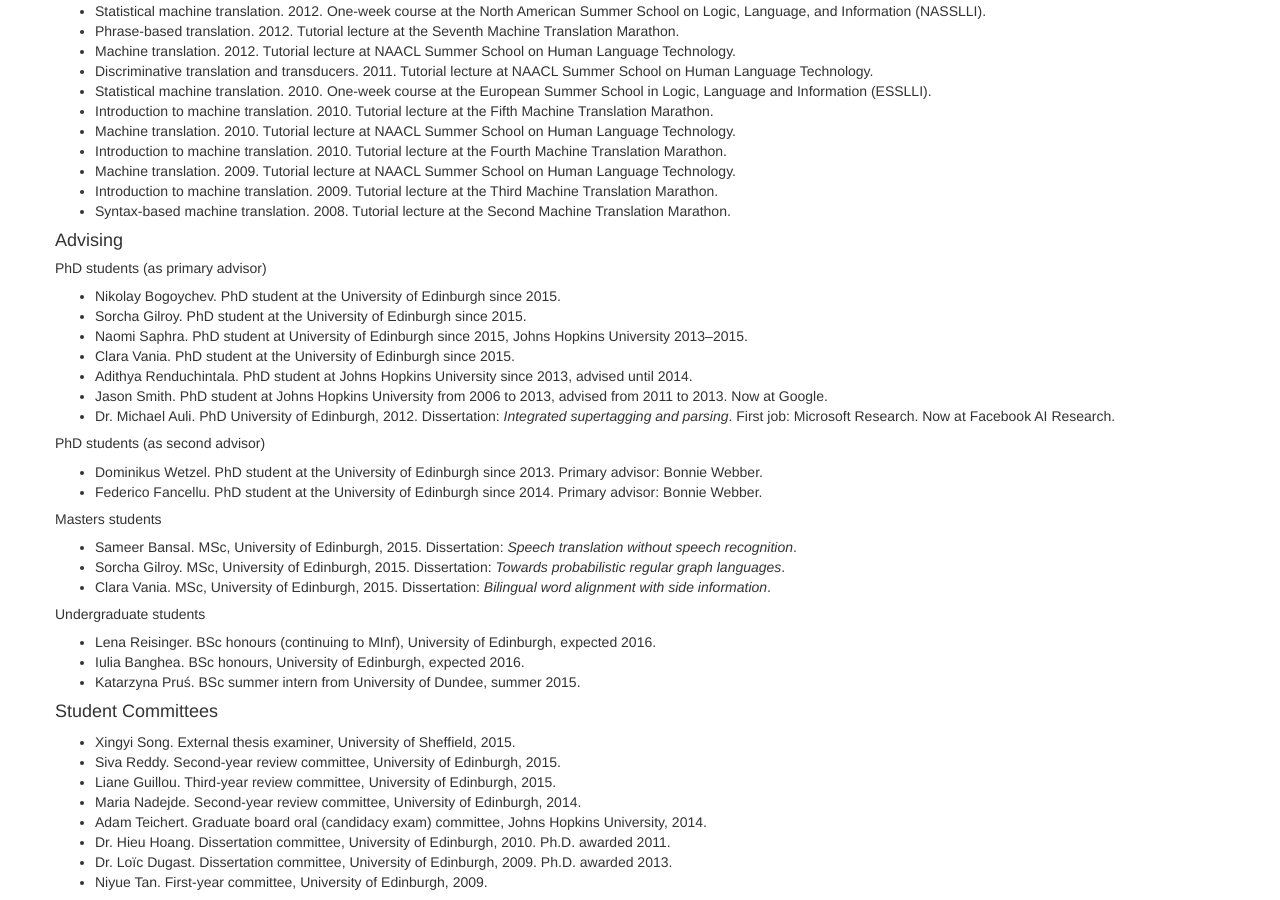
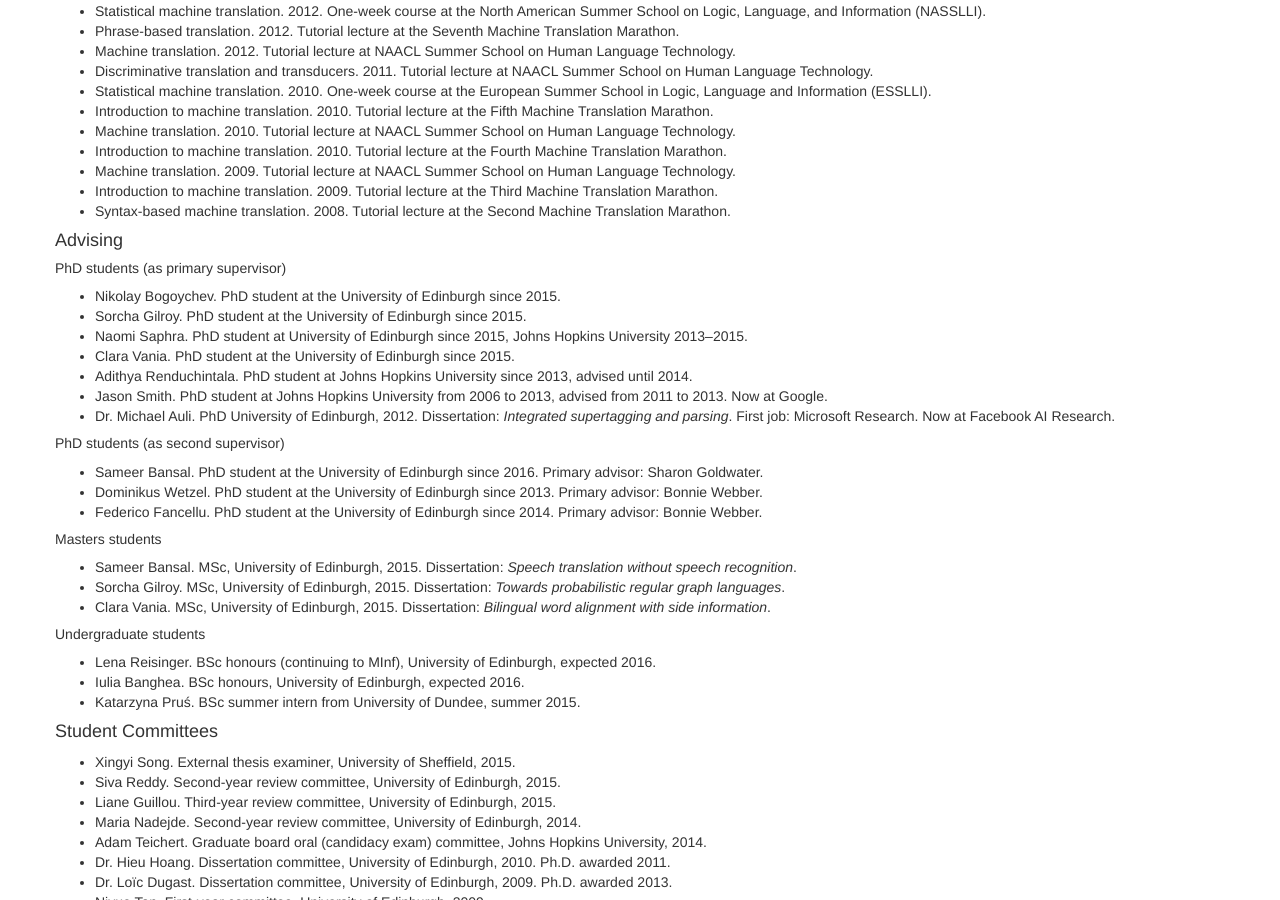
Before and after one commit to alopez/alopez.github.com, a Jekyll site: the page built from cv.html, in a window 1280 px wide and 900 px high, scrolled down 2326 px. Built offline with Jekyll 4.4.1, drawn with Linux system fonts in a browser that asks for light colours.

Commit message:
Sameer is back

```diff
--- a/cv.html
+++ b/cv.html
@@ -257,7 +257,7 @@ after-pubs:
     heading: Advising
     subsections:
       -
-        heading: PhD students (as primary advisor)
+        heading: PhD students (as primary supervisor)
         items:
           -
             title: Nikolay Bogoychev
@@ -281,8 +281,11 @@ after-pubs:
             title: Dr. Michael Auli
             detail: PhD University of Edinburgh, 2012. Dissertation&#58; <i>Integrated supertagging and parsing</i>. First job&#58; Microsoft Research. Now at Facebook AI Research
       -
-        heading: PhD students (as second advisor)
+        heading: PhD students (as second supervisor)
         items:
+          -
+            title: Sameer Bansal
+            detail: PhD student at the University of Edinburgh since 2016. Primary advisor&#58; Sharon Goldwater
           -
             title: Dominikus Wetzel
             detail: PhD student at the University of Edinburgh since 2013. Primary advisor&#58; Bonnie Webber
```
Also changed, not shown: collaborators.html (+7 -7 lines).
